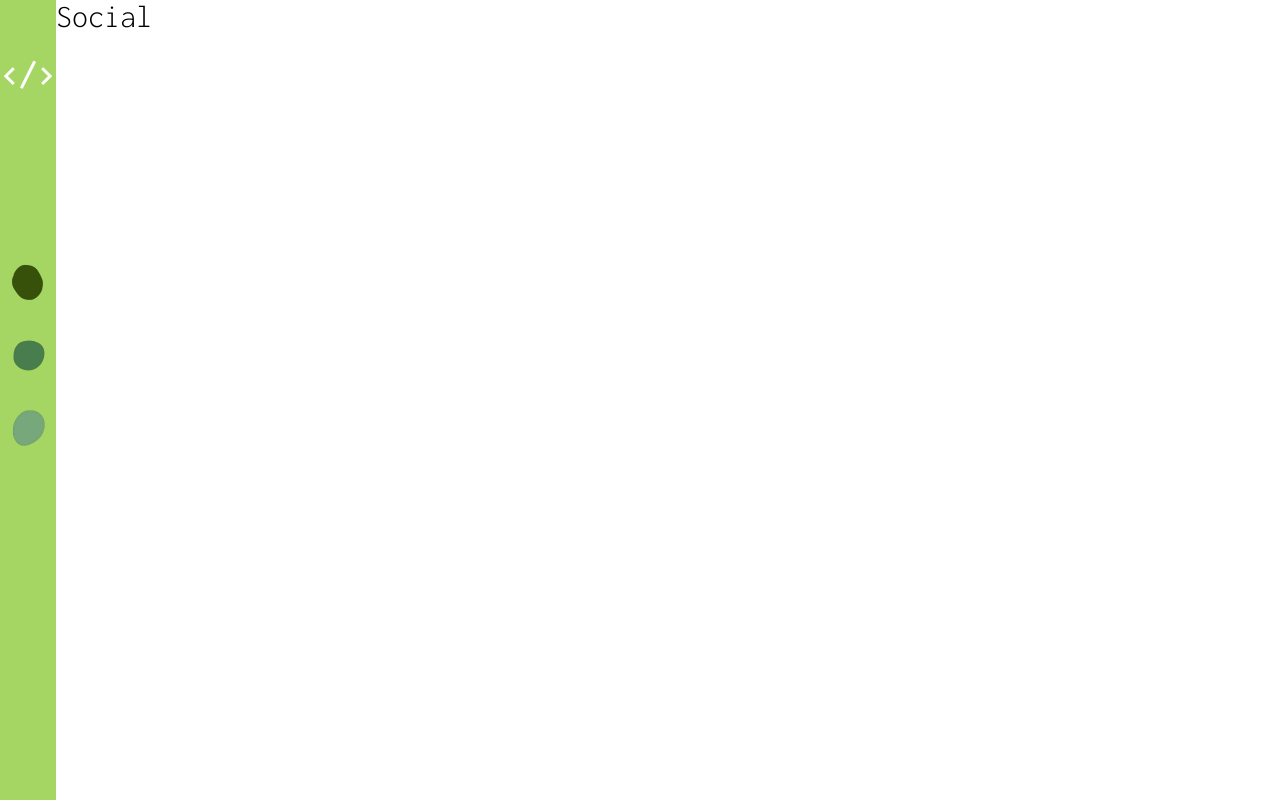
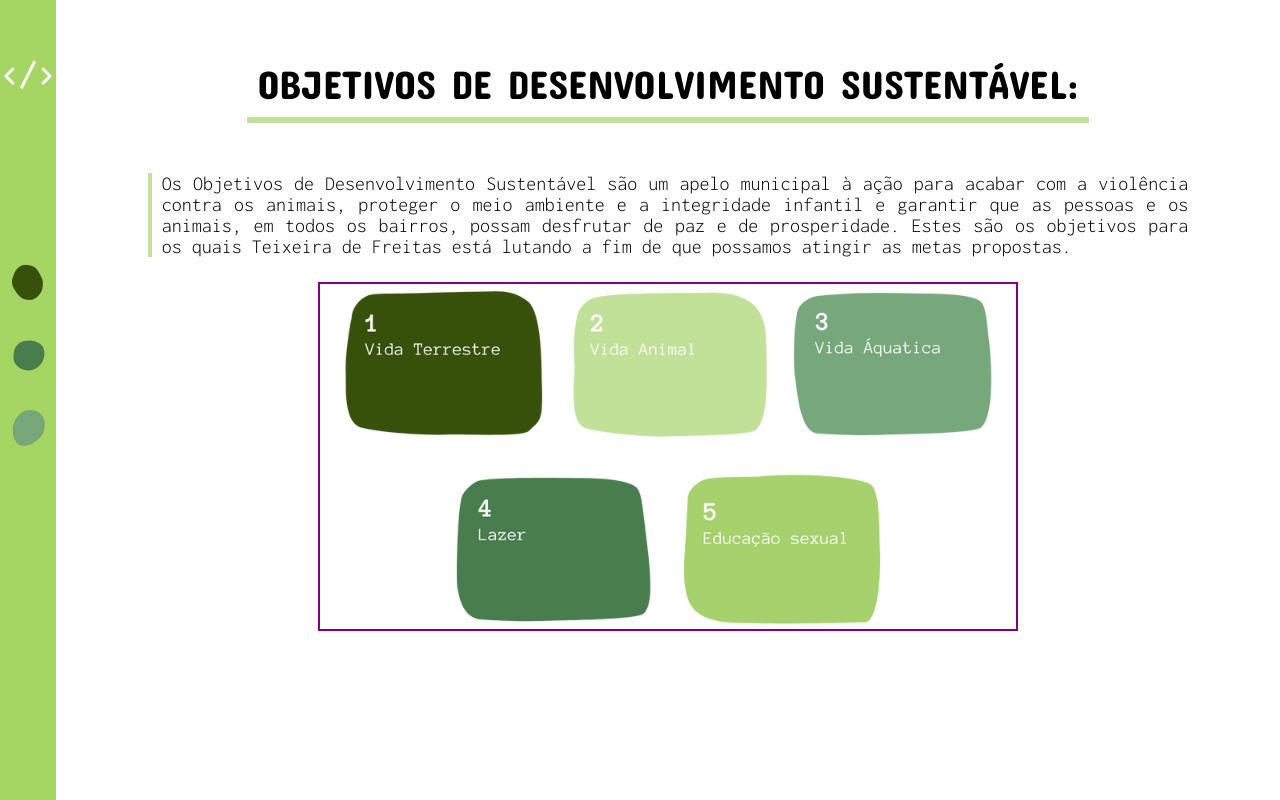
Before and after one commit to belqr/portfolio, a React (Create React App) app: page /social in a window 1280 px wide. Built offline with nearby package versions, Linux system fonts and the light colour scheme.

Commit message:
feat: created component 'social' and stylized

```diff
--- a/src/pages/social/social.jsx
+++ b/src/pages/social/social.jsx
@@ -1,8 +1,27 @@
+import Block01 from '../../assets/images/blocks/block-1.png';
+import Block02 from '../../assets/images/blocks/block-2.png';
+import Block03 from '../../assets/images/blocks/block-3.png';
+import Block04 from '../../assets/images/blocks/block-4.png';
+import Block05 from '../../assets/images/blocks/block-5.png';
+import { Container } from './style';
+
 function Social() {
    return(
-      <>
-         <h1> Social </h1>
-      </>
+      <Container>
+         <h2> OBJETIVOS DE DESENVOLVIMENTO SUSTENTÁVEL: </h2>
+         <div>
+            <hr />
+            <p> Os Objetivos de Desenvolvimento Sustentável são um apelo municipal à ação para acabar com a violência contra os animais, proteger o meio ambiente e a integridade infantil e garantir que as pessoas e os animais, em todos os bairros, possam desfrutar de paz e de prosperidade. Estes são os objetivos para os quais Teixeira de Freitas está lutando a fim de que possamos atingir as metas propostas.
+            </p>
+         </div>
+         <section>
+            <img src={Block01} alt='Vida Terrestre' />
+            <img src={Block02} alt='Vida Animal' />
+            <img src={Block03} alt='Vida Áquatica' />
+            <img src={Block04} alt='Lazer' />
+            <img src={Block05} alt='Educação Sexual' />
+         </section>
+      </Container>
    )
 }
 export default Social;
--- a/src/pages/social/style.js
+++ b/src/pages/social/style.js
@@ -0,0 +1,52 @@
+import styled from 'styled-components';
+
+export const Container = styled.div`
+   margin: 50px 0;
+   width: 100%;
+   display: flex;
+   flex-direction: column;
+   align-items: center;
+
+   h2 {
+      margin-bottom: 50px;
+      padding: 10px;
+      width: fit-content;
+      text-align: center;
+      font-size: 2.5rem;
+      font-weight: 400;
+      font-family: 'Concert One', cursive;
+      border-bottom: 6px solid #C2E198;
+   }
+
+   >div {
+      width: 100%;
+      max-width: 85%;
+      display: flex;
+
+      hr {
+         border: 2px solid #C2E198;
+      }
+
+      p {
+         margin-left: 10px;
+         font-size: 20px;
+         text-align: justify;
+      }
+   }
+
+   section {
+      margin-top: 25px;
+      width: 100%;
+      max-width: 700px;
+      display: flex;
+      justify-content: center;
+      flex-wrap: wrap;
+      gap: 25px;
+      border: 2px solid purple;
+
+      >img {
+         width: 100%;
+         max-width: 200px;
+      }
+   }
+`
```
